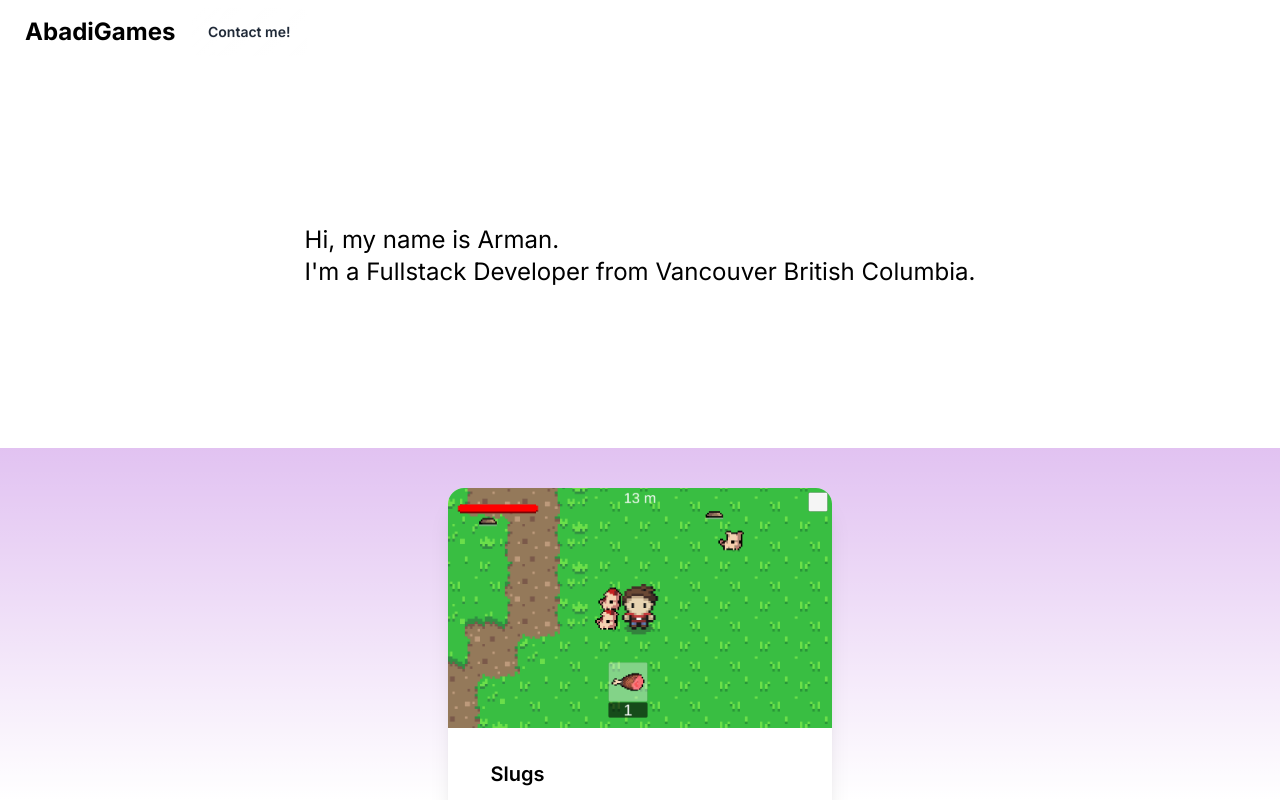
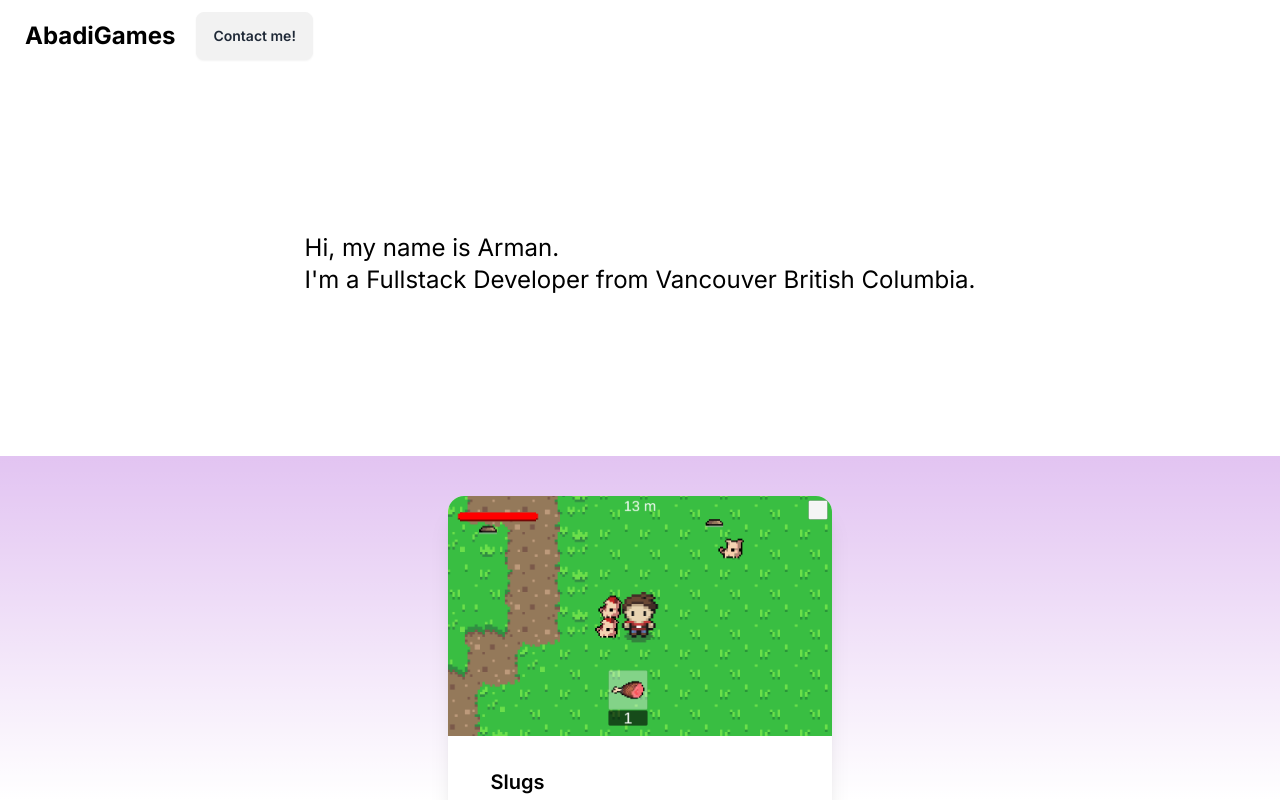
Before and after one commit to ArmanAbadi/AbadiGamesWebsite, a Next.js app: page / in a window 1280 px wide. Shown: the top 800 px of the page. Built offline with nearby package versions, Linux system fonts and the light colour scheme.

Commit message:
added email and linkedin links

```diff
--- a/app/page.tsx
+++ b/app/page.tsx
@@ -20,9 +20,14 @@ export default function Home() {
 
 <div className="navbar bg-base-100">
       <a className="btn btn-ghost font-bold text-2xl">AbadiGames</a>
-      <a className="btn glass" href="mailto:arman_abadi@hotmail.com?subject=Hi Arman, I'd like to hire you">Contact me!</a>
+      <div className="dropdown">
+  <div tabIndex={0} role="button" className="btn m-1">Contact me!</div>
+  <ul tabIndex={0} className="dropdown-content menu bg-base-100 rounded-box z-[1] w-100 p-2 shadow">
+    <li><a href = "mailto:armanabadi.aa@gmail.com?subject=Hi Arman, I'd like to hire you">armanabadi.aa@gmail.com</a></li>
+    <li><a href = "https://www.linkedin.com/in/armanabadi/">https://www.linkedin.com/in/armanabadi/</a></li>
+  </ul>
 </div>
-
+</div>
 
 <div className="p-3 py-40 w-full bg-base-100">
       <div className="flex w-full justify-center text-2xl">
```
